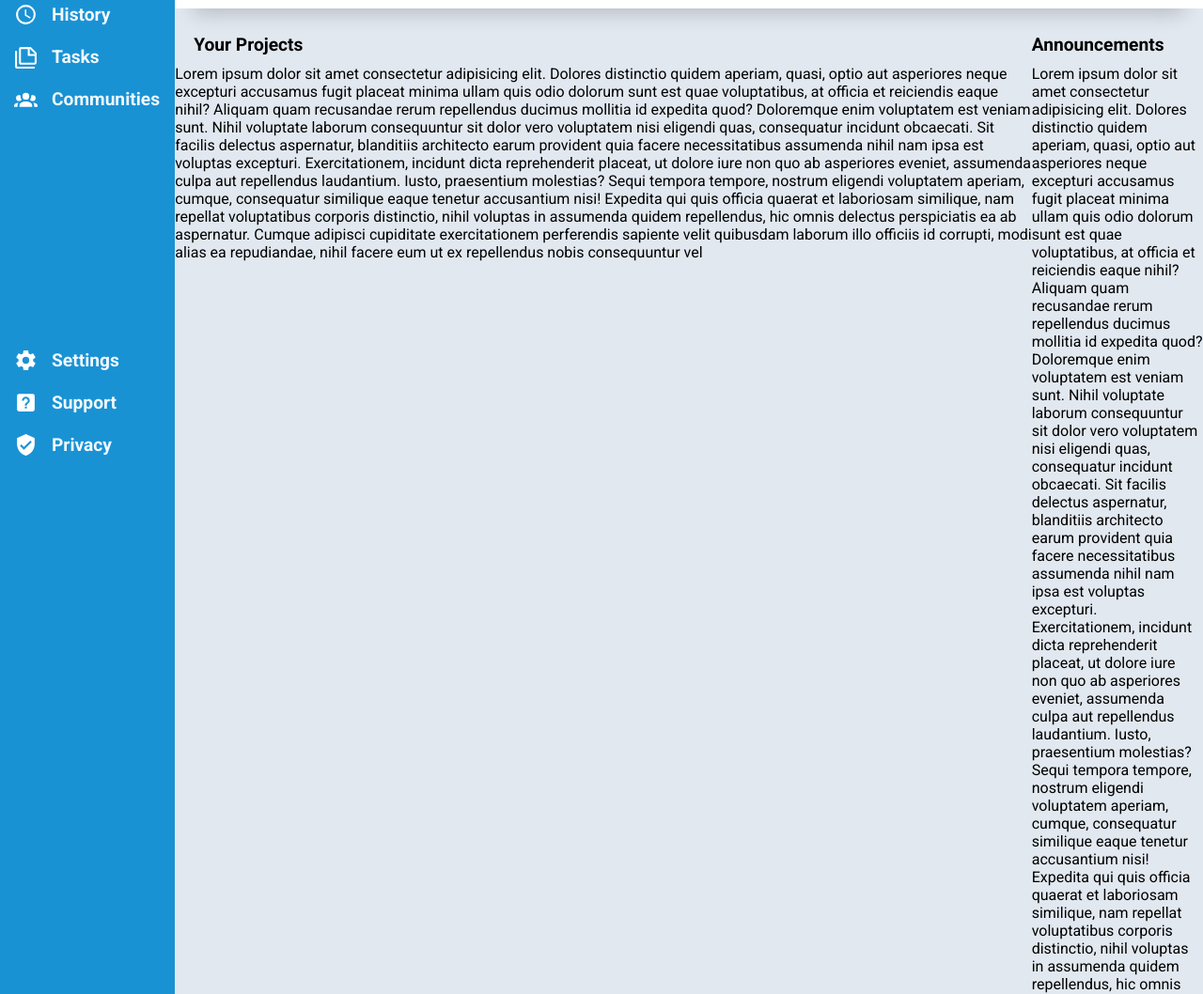
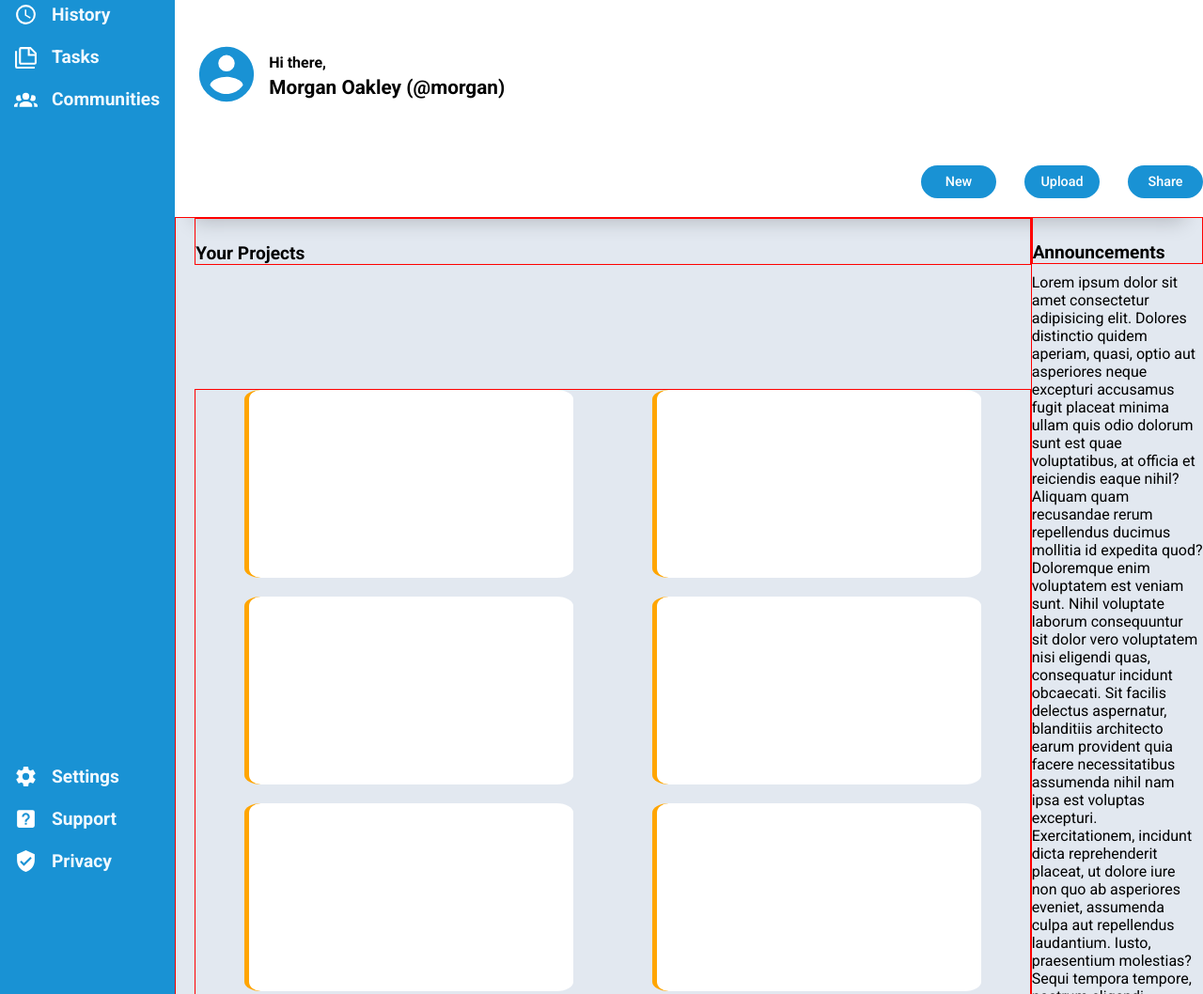
Before and after one commit to igcarvalhaes/admin_dashboard, a plain HTML site: page index.html in a window 1280 px wide. Shown: the part 242-1300 px from the top of the page at 94% size. Drawn offline with Linux system fonts and the light colour scheme.

Commit message:
Setting up cards containers and card styling

```diff
--- a/index.html
+++ b/index.html
@@ -157,27 +157,29 @@
       </header>
       <main>
         <div class="card-wrap-container">
-          <div>Your Projects</div>
-          Lorem ipsum dolor sit amet consectetur adipisicing elit. Dolores
-          distinctio quidem aperiam, quasi, optio aut asperiores neque excepturi
-          accusamus fugit placeat minima ullam quis odio dolorum sunt est quae
-          voluptatibus, at officia et reiciendis eaque nihil? Aliquam quam
-          recusandae rerum repellendus ducimus mollitia id expedita quod?
-          Doloremque enim voluptatem est veniam sunt. Nihil voluptate laborum
-          consequuntur sit dolor vero voluptatem nisi eligendi quas, consequatur
-          incidunt obcaecati. Sit facilis delectus aspernatur, blanditiis
-          architecto earum provident quia facere necessitatibus assumenda nihil
-          nam ipsa est voluptas excepturi. Exercitationem, incidunt dicta
-          reprehenderit placeat, ut dolore iure non quo ab asperiores eveniet,
-          assumenda culpa aut repellendus laudantium. Iusto, praesentium
-          molestias? Sequi tempora tempore, nostrum eligendi voluptatem aperiam,
-          cumque, consequatur similique eaque tenetur accusantium nisi! Expedita
-          qui quis officia quaerat et laboriosam similique, nam repellat
-          voluptatibus corporis distinctio, nihil voluptas in assumenda quidem
-          repellendus, hic omnis delectus perspiciatis ea ab aspernatur. Cumque
-          adipisci cupiditate exercitationem perferendis sapiente velit
-          quibusdam laborum illo officiis id corrupti, modi alias ea
-          repudiandae, nihil facere eum ut ex repellendus nobis consequuntur vel
+          <div class="project-title">Your Projects</div>
+          <div class="card-container">
+            <div class="card"></div>
+            <div class="card"></div>
+            <div class="card"></div>
+            <div class="card"></div>
+            <div class="card"></div>
+            <div class="card"></div>
+            <div class="card"></div>
+            <div class="card"></div>
+            <div class="card"></div>
+            <div class="card"></div>
+            <div class="card"></div>
+            <div class="card"></div>
+            <div class="card"></div>
+            <div class="card"></div>
+            <div class="card"></div>
+            <div class="card"></div>
+            <div class="card"></div>
+            <div class="card"></div>
+            <div class="card"></div>
+            <div class="card"></div>
+          </div>
         </div>
         <div class="announcements-trending-container">
           <div>Announcements</div>
--- a/style.css
+++ b/style.css
@@ -219,7 +219,13 @@ main {
   grid-template-columns: 5fr 1fr;
 }
 
-.card-wrap-container div,
+.card-wrap-container {
+  display: grid;
+  grid-template-rows: 1fr 12fr;
+  border: 1px solid red;
+}
+
+.card-wrap-container .project-title,
 .announcements-trending-container div {
   font-size: 1.2rem;
   font-weight: bold;
@@ -227,6 +233,7 @@ main {
   display: flex;
   align-items: end;
   margin-bottom: 10px;
+  border: 1px solid red;
 }
 
 .card-wrap-container div {
@@ -240,3 +247,22 @@ main {
 .project-announcements-text div:last-child {
   margin-right: 235px;
 }
+
+.card-container {
+  border: 1px solid red;
+  display: grid;
+  grid-template-rows: 5fr;
+  justify-items: center;
+  align-items: start;
+  grid-template-columns: repeat(auto-fill, minmax(350px, 1fr));
+  row-gap: 20px;
+  padding-right: 20px;
+}
+
+.card {
+  height: 200px;
+  width: 350px;
+  border-radius: 5%;
+  border-left: 5px solid orange;
+  background-color: white;
+}
```
